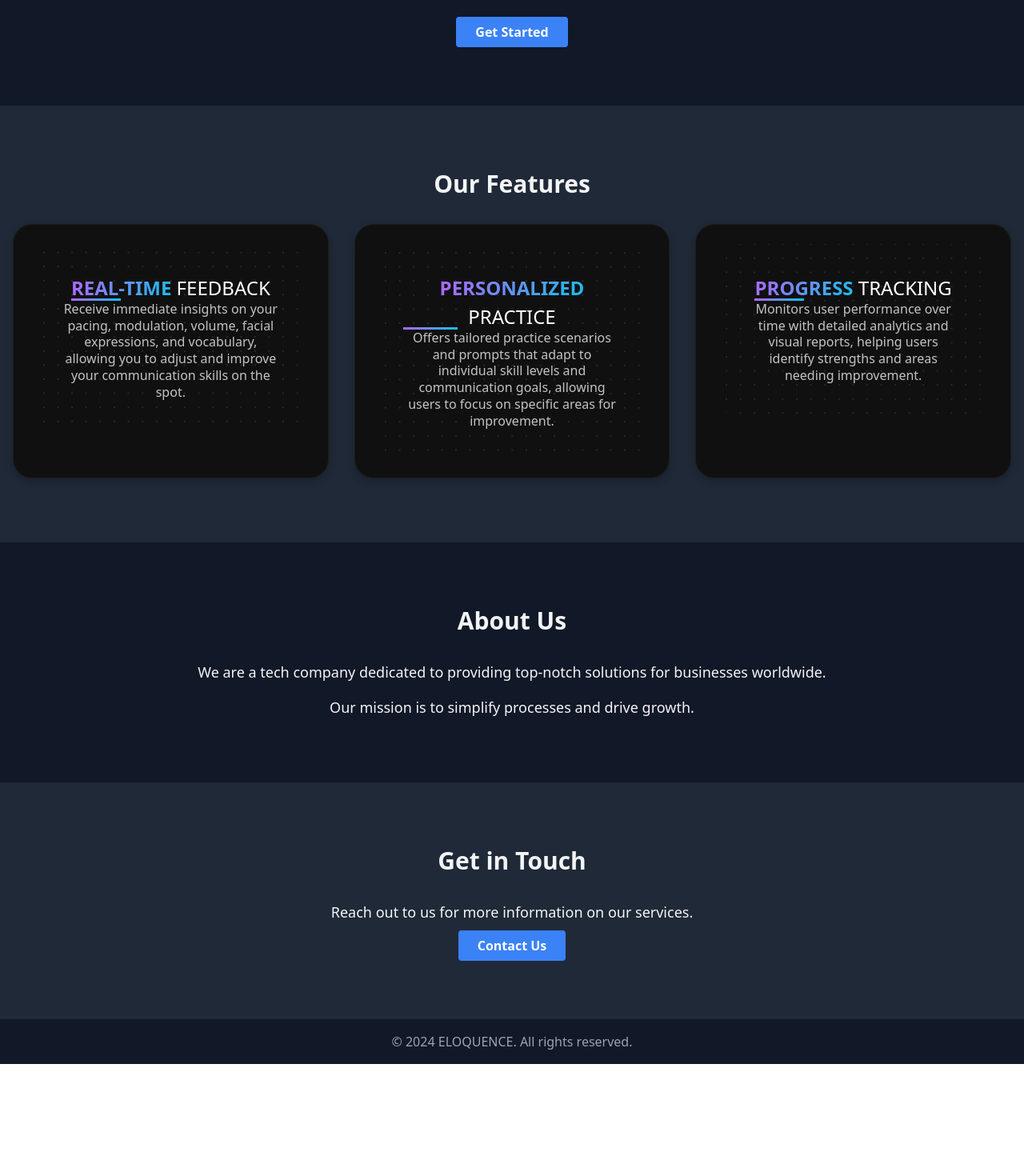
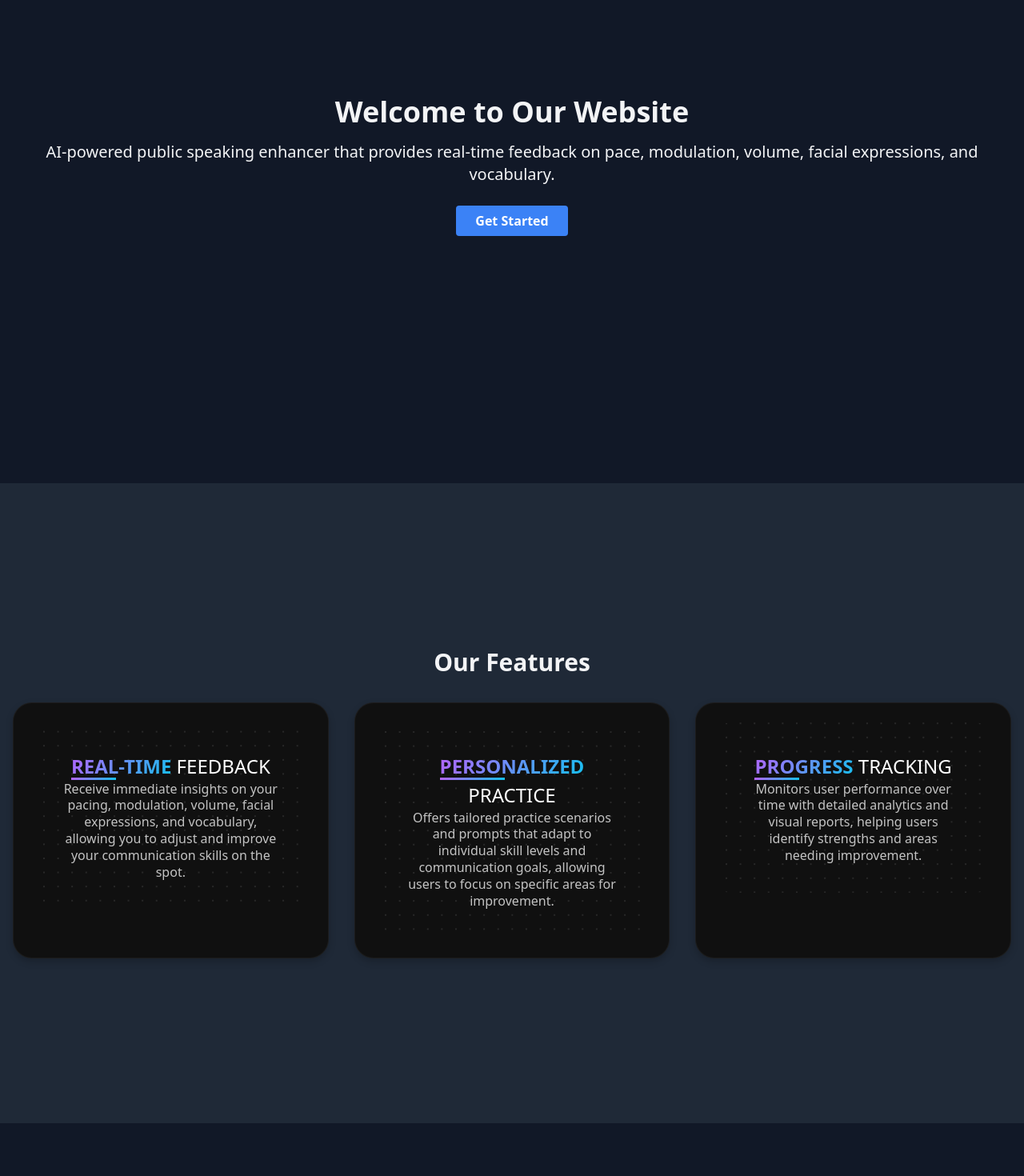
Before and after one commit to PMS61/Eloquence, a Next.js app in the folder client/: page / in a window 1280 px wide. Shown: the part 260-1730 px from the top of the page at 80% size. Before the commit the page ends 1590 px from the top, so only its background shows below. Built offline with nearby package versions, Linux system fonts and the light colour scheme.

Commit message:
Landing changes

```diff
--- a/client/app/page.jsx
+++ b/client/app/page.jsx
@@ -10,9 +10,9 @@ export default function LandingPage() {
     section.scrollIntoView({ behavior: "smooth" });
   };
   return (
-    <div className="dark-theme">
+    <div className="dark-theme bg-gray-900">
       {/* Header */}
-      <header className="bg-gray-800 text-gray-100 py-4">
+      <header className="sticky top-0 z-50 bg-gray-800 text-gray-100 py-4 rounded-b-lg">
         <div className="container mx-auto flex justify-between items-center px-4">
           <h1 className="text-2xl font-bold">ELOQUENCE</h1>
           <nav>
@@ -50,22 +50,31 @@ export default function LandingPage() {
       </header>
 
       {/* Hero Section */}
-      <section className="bg-gray-900 text-gray-100 py-20 text-center">
+      <section className="bg-gray-900 text-gray-100 py-20 h-screen flex items-center justify-center text-center">
         <div className="container mx-auto px-4">
           <h2 className="text-4xl font-bold mb-4">Welcome to Our Website</h2>
           <p className="text-xl mb-8">
-            AI-powered public speaking enhancer that provides real-time feedback on pace, modulation, volume, facial expressions, and vocabulary.
+            AI-powered public speaking enhancer that provides real-time feedback
+            on pace, modulation, volume, facial expressions, and vocabulary.
           </p>
-          <Link href="#get-started" className="bg-blue-500 text-white font-bold py-2 px-6 rounded hover:bg-blue-600">
+          <Link
+            href="#get-started"
+            className="bg-blue-500 text-white font-bold py-2 px-6 rounded hover:bg-blue-600"
+          >
             Get Started
           </Link>
         </div>
       </section>
 
       {/* Features Section */}
-      <section id="features" className="bg-gray-800 py-20">
+      <section
+        id="features"
+        className="bg-gray-800 py-20 md:h-screen h-full flex items-center justify-center"
+      >
         <div className="container mx-auto text-center px-4">
-          <h2 className="text-3xl font-bold text-gray-100 mb-8">Our Features</h2>
+          <h2 className="text-3xl font-bold text-gray-100 mb-8">
+            Our Features
+          </h2>
           <div className="grid grid-cols-1 md:grid-cols-2 lg:grid-cols-3 gap-8">
             {/* Card 1 */}
             <div className="card">
@@ -74,7 +83,9 @@ export default function LandingPage() {
                   <span>Real-time</span> Feedback
                 </div>
                 <p className="p">
-                  Receive immediate insights on your pacing, modulation, volume, facial expressions, and vocabulary, allowing you to adjust and improve your communication skills on the spot.
+                  Receive immediate insights on your pacing, modulation, volume,
+                  facial expressions, and vocabulary, allowing you to adjust and
+                  improve your communication skills on the spot.
                 </p>
               </div>
             </div>
@@ -86,7 +97,9 @@ export default function LandingPage() {
                   <span>Personalized</span> Practice
                 </div>
                 <p className="p">
-                  Offers tailored practice scenarios and prompts that adapt to individual skill levels and communication goals, allowing users to focus on specific areas for improvement.
+                  Offers tailored practice scenarios and prompts that adapt to
+                  individual skill levels and communication goals, allowing
+                  users to focus on specific areas for improvement.
                 </p>
               </div>
             </div>
@@ -98,7 +111,9 @@ export default function LandingPage() {
                   <span>Progress</span> Tracking
                 </div>
                 <p className="p">
-                  Monitors user performance over time with detailed analytics and visual reports, helping users identify strengths and areas needing improvement.
+                  Monitors user performance over time with detailed analytics
+                  and visual reports, helping users identify strengths and areas
+                  needing improvement.
                 </p>
               </div>
             </div>
@@ -107,11 +122,15 @@ export default function LandingPage() {
       </section>
 
       {/* About Section */}
-      <section id="about" className="bg-gray-900 text-gray-100 py-20">
+      <section
+        id="about"
+        className="bg-gray-900 text-gray-100 py-20 h-screen flex items-center justify-center"
+      >
         <div className="container mx-auto text-center px-4">
           <h2 className="text-3xl font-bold mb-8">About Us</h2>
           <p className="text-lg mb-4">
-            We are a tech company dedicated to providing top-notch solutions for businesses worldwide.
+            We are a tech company dedicated to providing top-notch solutions for
+            businesses worldwide.
           </p>
           <p className="text-lg">
             Our mission is to simplify processes and drive growth.
@@ -120,21 +139,27 @@ export default function LandingPage() {
       </section>
 
       {/* Contact Section */}
-      <section id="contact" className="bg-gray-800 text-gray-100 py-20">
+      <section
+        id="contact"
+        className="bg-gray-800 text-gray-100 py-20 h-screen flex items-center justify-center"
+      >
         <div className="container mx-auto text-center px-4">
           <h2 className="text-3xl font-bold mb-8">Get in Touch</h2>
           <p className="text-lg mb-4">
             Reach out to us for more information on our services.
           </p>
-          <Link href="#contact-form" className="bg-blue-500 text-white font-bold py-2 px-6 rounded hover:bg-blue-600">
+          <Link
+            href="#contact-form"
+            className="bg-blue-500 text-white font-bold py-2 px-6 rounded hover:bg-blue-600"
+          >
             Contact Us
           </Link>
         </div>
       </section>
 
       {/* Footer */}
-      <footer className="bg-gray-900 text-gray-400 py-4">
-        <div className="container mx-auto text-center px-4">
+      <footer className="bg-gray-900 text-gray-400 py-4 text-center">
+        <div className="container mx-auto px-4">
           <p>© 2024 ELOQUENCE. All rights reserved.</p>
         </div>
       </footer>
@@ -147,19 +172,32 @@ export default function LandingPage() {
           text-transform: uppercase;
           -webkit-background-clip: text;
           -webkit-text-fill-color: transparent;
+          position: relative; /* Needed for ::after positioning */
+          display: inline-block;
         }
 
-        .h3::after {
+        .h3 span::after {
           content: "";
-          margin-top: -5px;
-          height: 3px;
-          width: 25%;
+          display: block;
+          width: 45%; /* Adjusts the width of the underline */
+          height: 3px; /* Thickness of the underline */
           background: linear-gradient(125deg, #b663ff, #13c1ef);
-          display: block;
+          position: absolute;
+          top: 100%; /* Positions it just below the text */
+          margin-top: -4px; /* Brings the line closer to the text */
+        }
+
+        /* Responsive Adjustments */
+        @media (max-width: 700px) {
+          .h3 span::after {
+            width: 45%; /* Make the underline a bit shorter on smaller screens */
+            height: 2px; /* Adjust thickness for smaller screens */
+            margin-top: -3px; /* Adjusts distance for smaller screens */
+          }
         }
 
         .card {
-          background-color: rgb(16, 16, 16); /* Original card background */
+          background-color: rgb(16, 16, 16);
           border: 1px solid rgb(255 255 255 / 5%);
           border-radius: 1.5rem;
           padding: 1.5rem;
@@ -185,10 +223,11 @@ export default function LandingPage() {
           background-size: 1.1rem 1.1rem;
           padding: 2.3rem;
           border-radius: 1.25rem;
-          overflow: hidden;
         }
 
-        .card-content .h1, .h3, .p {
+        .card-content .h1,
+        .h3,
+        .p {
           text-align: center;
         }
 
```
